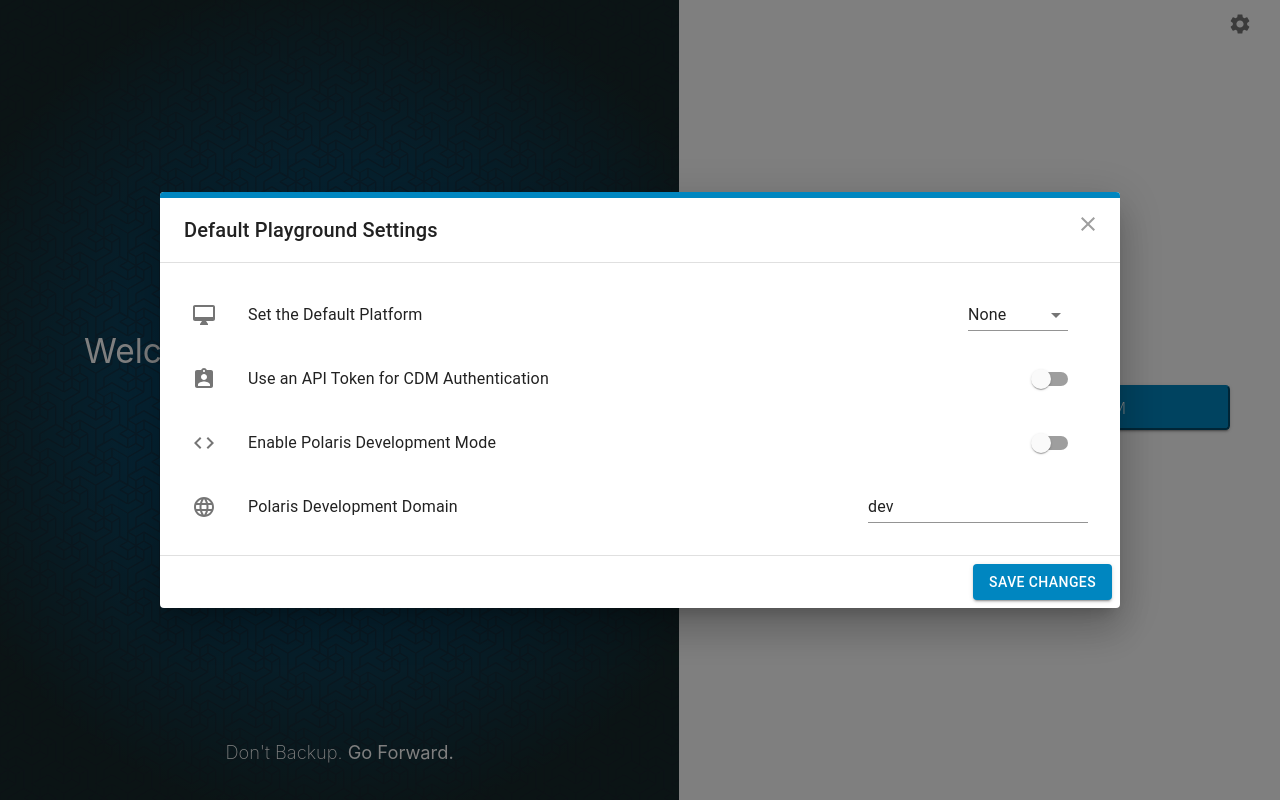
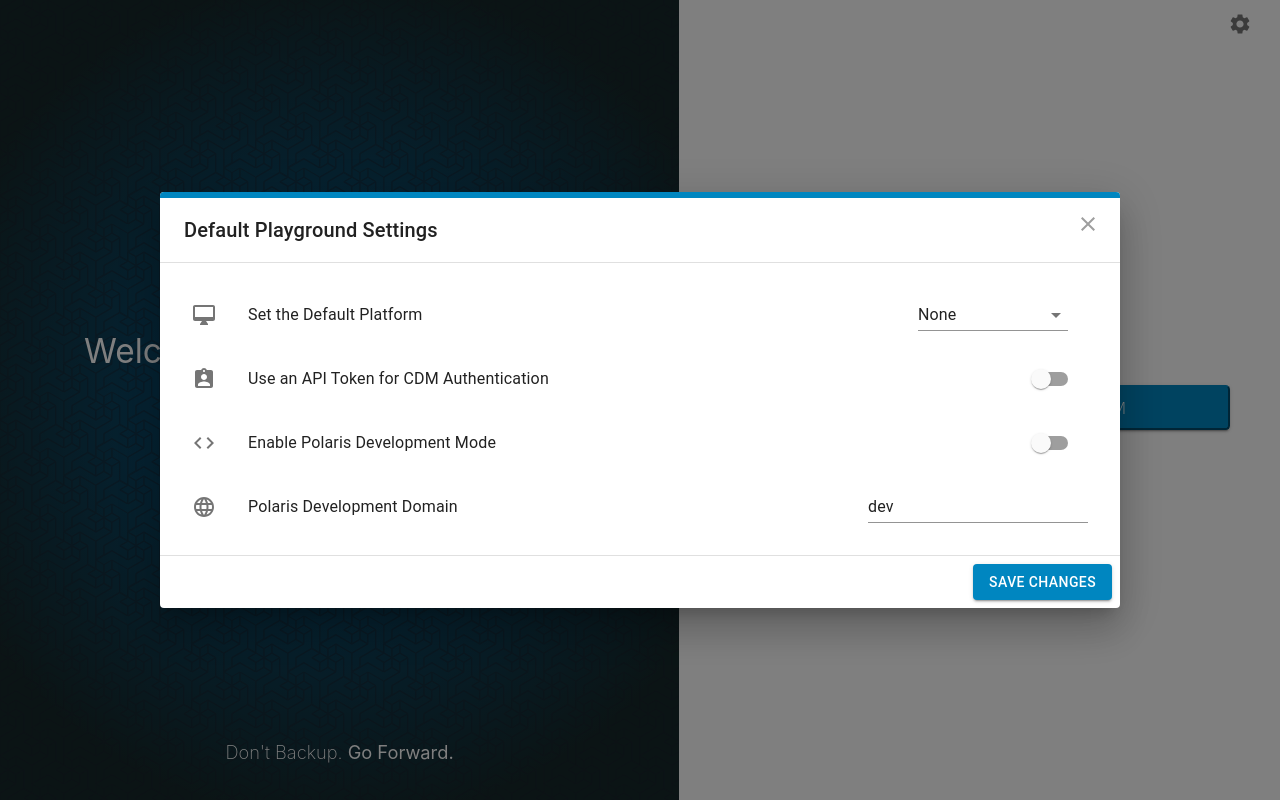
Before and after one commit to rubrikinc/graphql-playground, a React (Create React App) app: page / in a window 1280 px wide. Both pictures are taken after a click on the button "delete". Built offline with nearby package versions, Linux system fonts and the light colour scheme; grey boxes are pictures that could not be loaded.

Commit message:
increase setDefaultPlatform slection box width

```diff
--- a/src/components/defaultSettings/DefaultPlatformSelection.js
+++ b/src/components/defaultSettings/DefaultPlatformSelection.js
@@ -15,7 +15,7 @@
 // Used to format the Select dropdown
 const useStyles = makeStyles(() => ({
   formControl: {
-    minWidth: 100,
+    minWidth: 150,
     marginRight: 20,
   },
 }));
```
